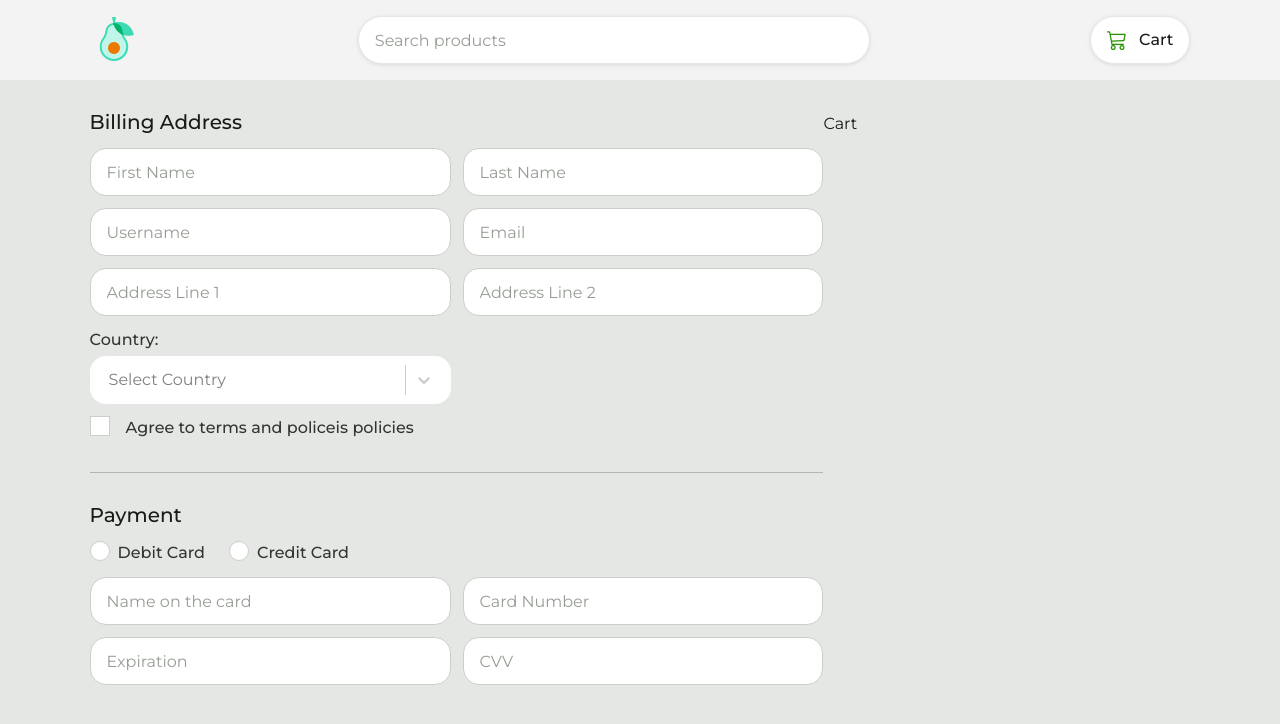
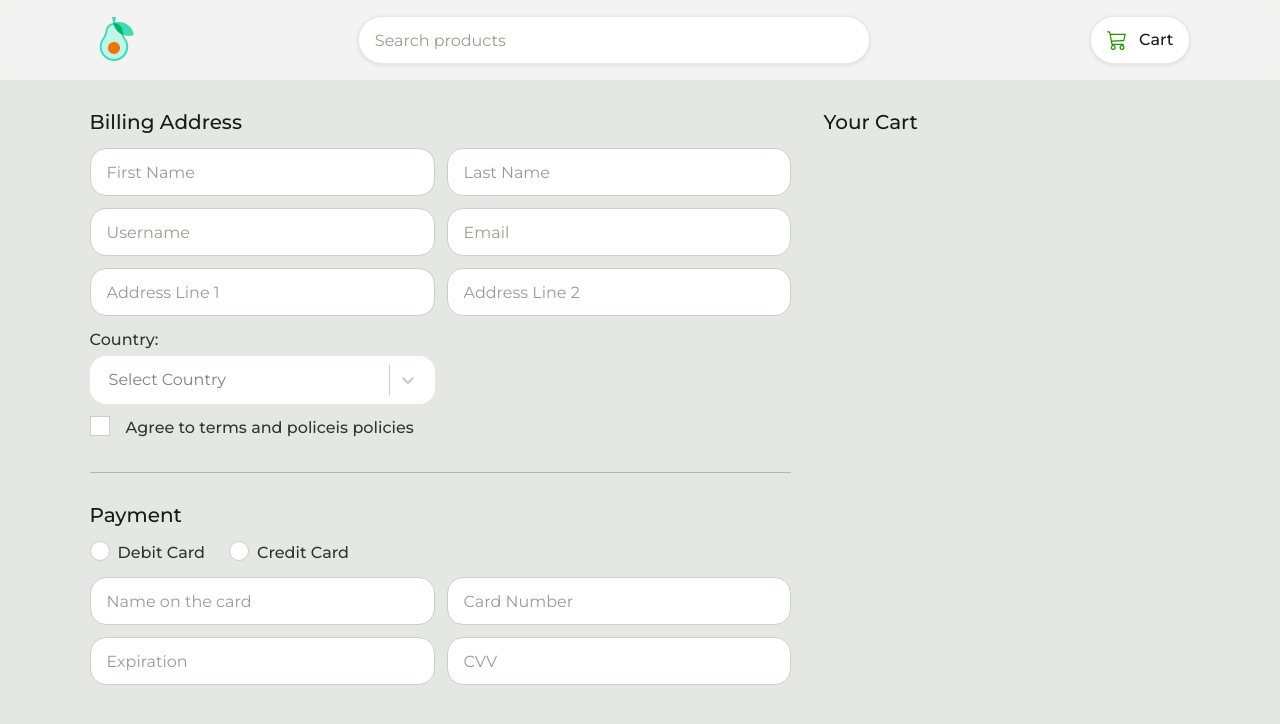
Before and after one commit to rizwanahamadcodes/fruits-ecommerce, a React (Vite) app: page /checkout in a window 1280 px wide. Shown: the top 724 px of the page. Built offline with nearby package versions, Linux system fonts and the light colour scheme.

Commit message:
added the cart items to the checkout page

```diff
--- a/src/pages/Checkout.tsx
+++ b/src/pages/Checkout.tsx
@@ -4,6 +4,12 @@ import Select, { OptionProps, components } from "react-select";
 import Container from "../components/Container";
 import Section, { SectionCategoryTitle } from "../components/Section";
 import { countries } from "../data/countries";
+import { useSelector } from "react-redux";
+import { RootState } from "../store/rootReducer";
+import { selectAllCartItems } from "../store/slices/cartSlice";
+import CartItemCard from "../components/CartItemCard/CartItemCard";
+import { formatCurrency } from "../utils/currency";
+import { selectAllProducts } from "../store/slices/productsSlice";
 
 type OptionType = {
     id: string;
@@ -12,9 +18,26 @@ type OptionType = {
 };
 
 const Checkout = () => {
+    const cartItems = useSelector((state: RootState) =>
+        selectAllCartItems(state)
+    );
+
+    const products = useSelector((state: RootState) =>
+        selectAllProducts(state)
+    );
+
+    const totalInCart = cartItems.reduce((accumulator, currentValue) => {
+        const product = products.find(
+            (product) => product.id === currentValue.productId
+        );
+        if (product) {
+            return accumulator + product.price * currentValue.quantity;
+        }
+        return accumulator;
+    }, 0);
     return (
         <Section>
-            <Container className="flex flex-col sm:flex-row">
+            <Container className="flex flex-col sm:flex-row gap-2">
                 <div className="grow">
                     <div className="">
                         <SectionCategoryTitle className="mb-1">
@@ -30,7 +53,30 @@ const Checkout = () => {
                         <PaymentForm />
                     </div>
                 </div>
-                <div className="sm:w-1/3">Cart</div>
+
+                {/* Cart Items shown here */}
+                <div className="sm:w-1/3 max-h-[500px] sm:max-h-[70vh] flex flex-col">
+                    <SectionCategoryTitle className="mb-1">
+                        Your Cart
+                    </SectionCategoryTitle>
+                    <div className="flex overflow-y-auto flex-col gap-1">
+                        {cartItems.map((item) => (
+                            <CartItemCard
+                                key={item.productId}
+                                item={item}></CartItemCard>
+                        ))}
+                    </div>
+                    {cartItems.length != 0 && (
+                        <div className="flex justify-between font-medium mt-1">
+                            <p className="text-gray-700 font-medium">
+                                Total in Cart:
+                            </p>
+                            <p className="text-gray-900  font-medium">
+                                {formatCurrency(totalInCart)}
+                            </p>
+                        </div>
+                    )}
+                </div>
             </Container>
         </Section>
     );
```
